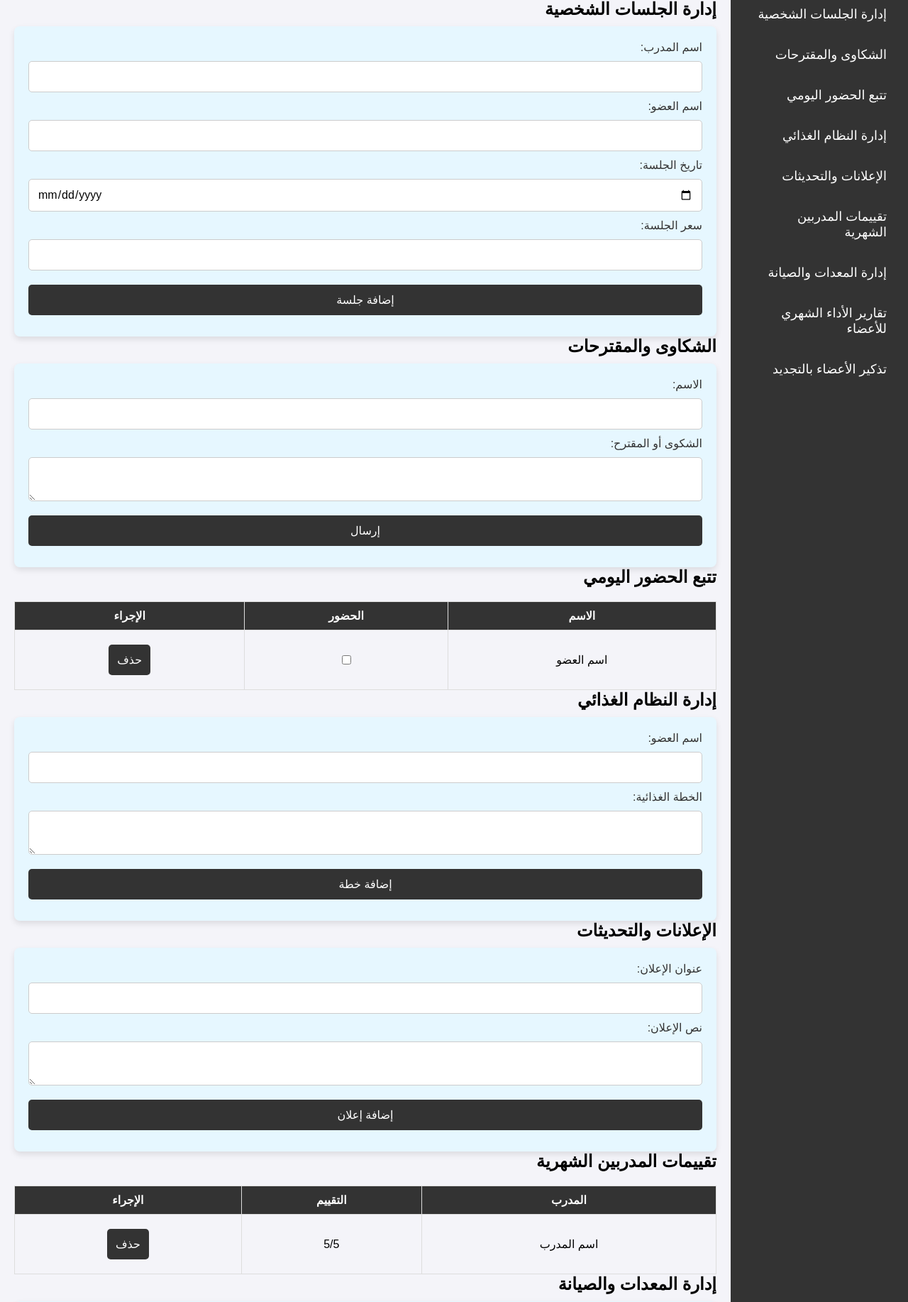
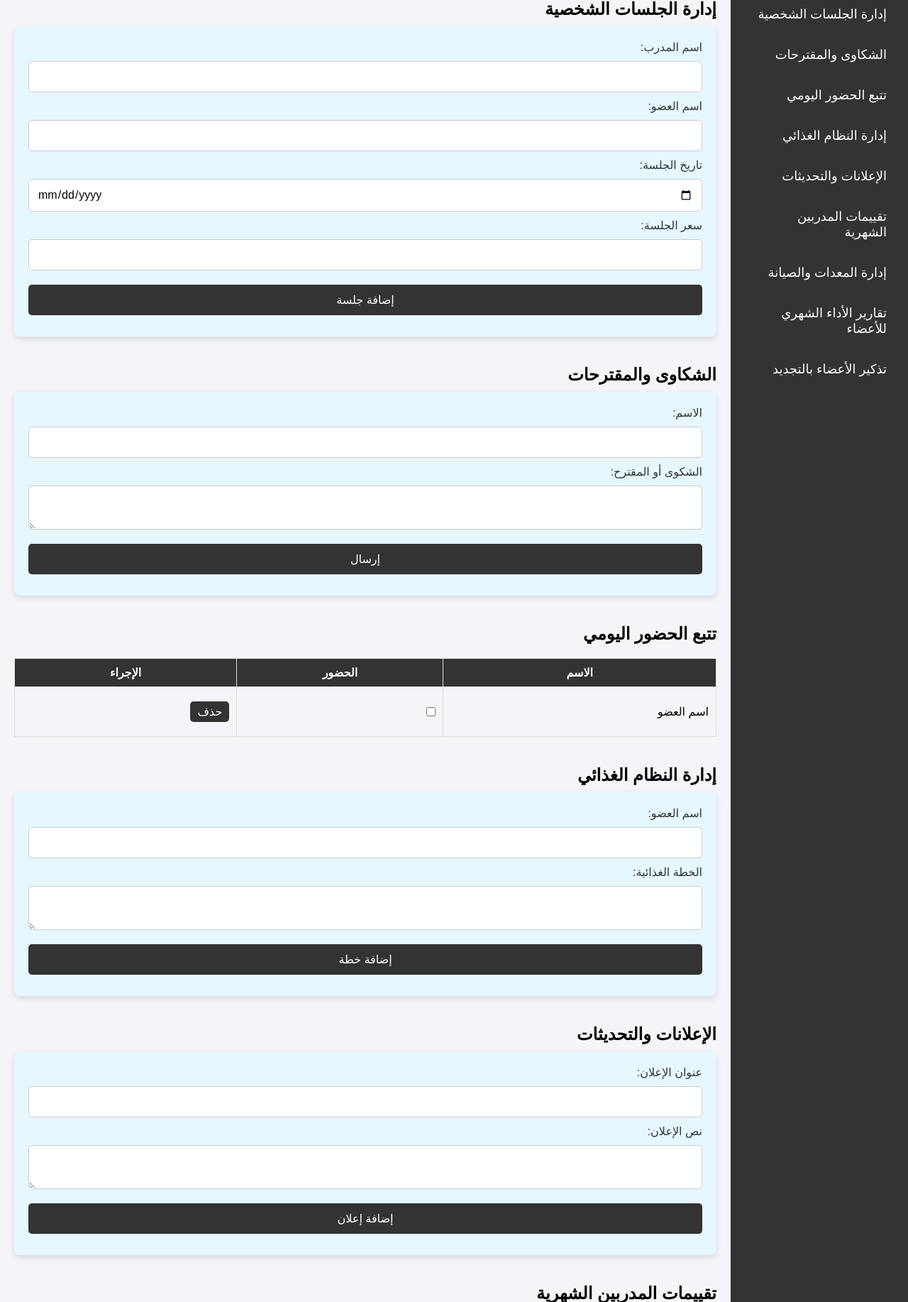
Before and after one commit to m013255m/gymstykl, a PHP site: page / in a window 1280 px wide. Shown: the part 69-1903 px from the top of the page at 71% size. Run offline with PHP 8.4, Linux system fonts and the light colour scheme.

Commit message:
Update style.css

```diff
--- a/style.css
+++ b/style.css
@@ -63,6 +63,10 @@ h1 {
     margin-bottom: 20px;
 }
 
+section {
+    margin-bottom: 40px;
+}
+
 form {
     display: flex;
     flex-direction: column;
@@ -74,12 +78,12 @@ form {
     animation: fadeIn 0.5s ease;
 }
 
-label, p {
+label {
     font-size: 16px;
     color: #333;
 }
 
-input, select, textarea, button {
+input, select, button, textarea {
     margin: 10px 0;
     padding: 12px;
     font-size: 16px;
@@ -114,22 +118,13 @@ table, th, td {
 th {
     background-color: #333;
     color: white;
-    text-align: center;
 }
 
-td {
-    text-align: center;
-}
-
-.section {
-    display: none;
+td button {
+    padding: 5px 10px;
 }
 
 @keyframes fadeIn {
-    from {
-        opacity: 0;
-    }
-    to {
-        opacity: 1;
-    }
+    from { opacity: 0; }
+    to { opacity: 1; }
 }
```
